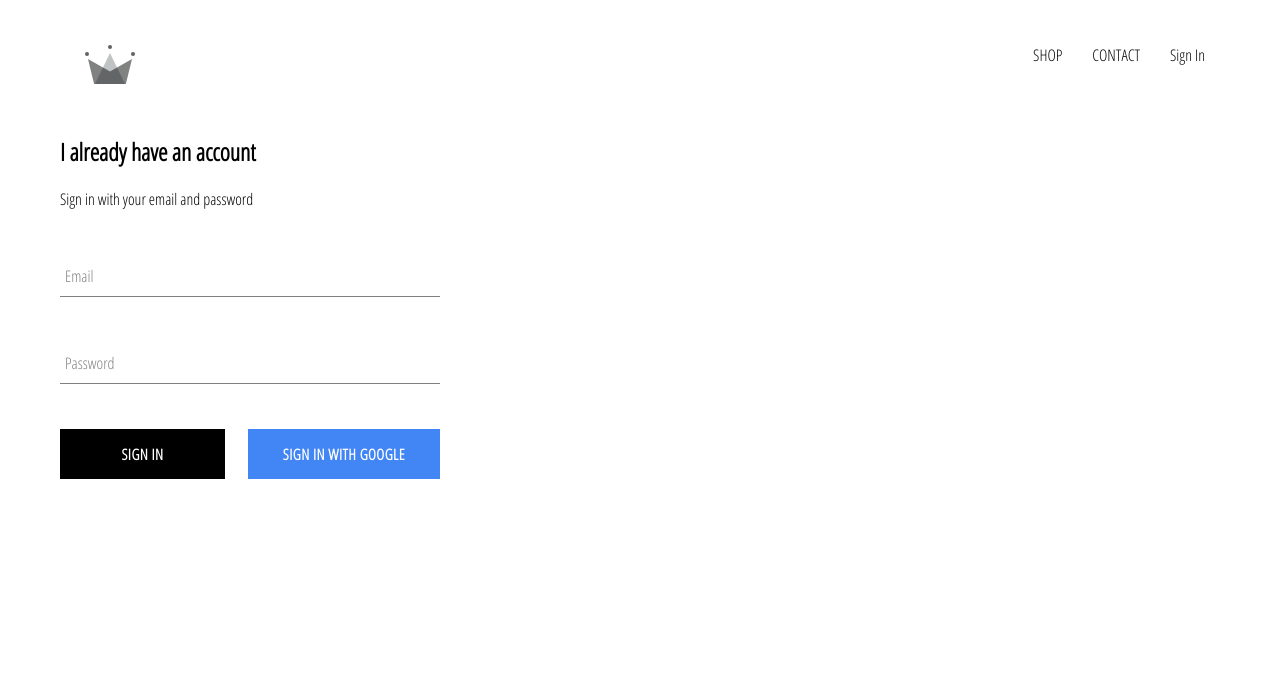
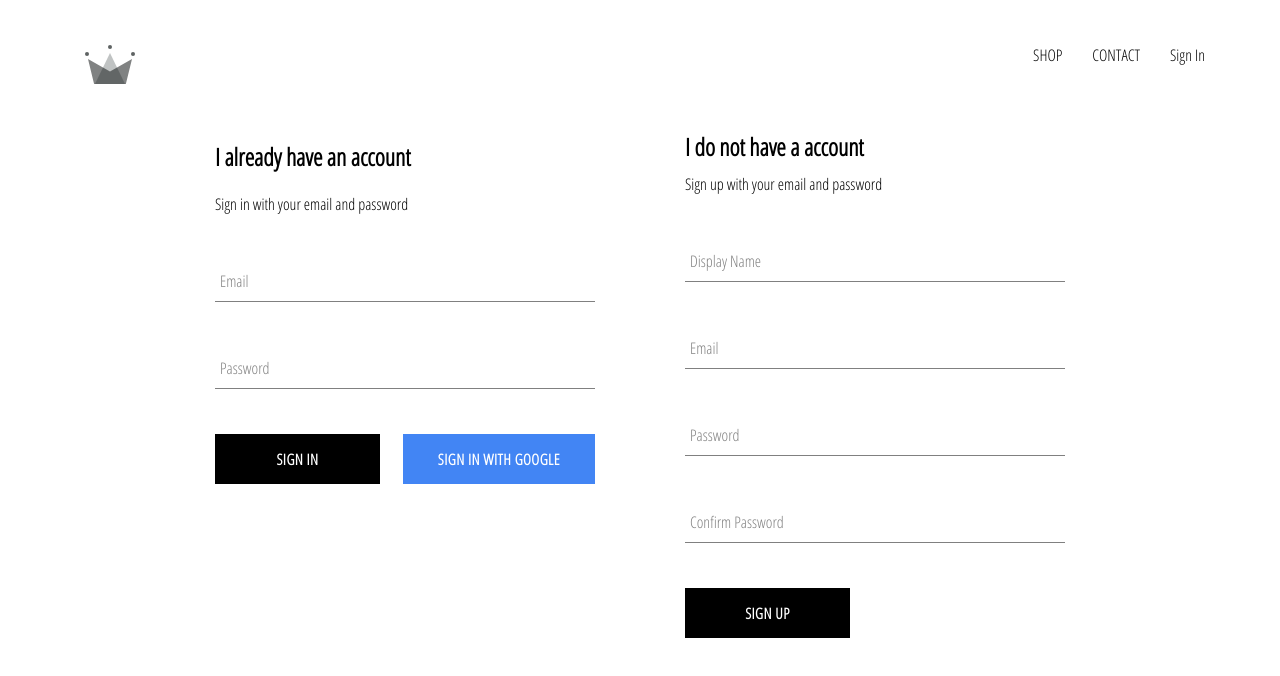
Before and after one commit to mmustafa86/E-commerce, a React (Create React App) app: page /signin in a window 1280 px wide. Shown: the top 676 px of the page. Built offline with nearby package versions, Linux system fonts and the light colour scheme; no server answers.

Commit message:
set database

```diff
--- a/src/App.js
+++ b/src/App.js
@@ -22,17 +22,15 @@ class App extends React.Component {
       if (user) {
         //firebase code
         const userRef = await createUserProfileDocument(user);
-        userRef.onSnapshot((snapshot)=>{
+        userRef.onSnapshot((snapshot) => {
           this.setState({
-            id:snapshot.id,
-            ...snapshot.data()
-          })
+            currentUser: { id: snapshot.id, ...snapshot.data() },
+          });
+          console.log(this.state);
+        });
+      }
+      this.setState({ currentUser: user });
 
-        })
-
-      }
-      this.setState({currentUser:user})
-      console.log(this.state)
     });
   }
 
--- a/src/components/sign-up/Signup.js
+++ b/src/components/sign-up/Signup.js
@@ -1,43 +1,100 @@
-import React from 'react';
-import FormInput from '../form-input/FormInput';
-import CustomButton from '../custom-button/Custom-button';
+import React from "react";
+import FormInput from "../form-input/FormInput";
+import CustomButton from "../custom-button/Custom-button";
 
-import { auth, createUserProfileDocument } from '../../firebase/firebase.utils';
+import { auth, createUserProfileDocument } from "../../firebase/firebase.utils";
 
-import './sign-up.styles.scss';
-
-
+import "./sign-up.styles.scss";
 
 class SignUp extends React.Component {
   constructor() {
     super();
     this.state = {
+      displayName: "",
+      email: "",
+      password: "",
+      confirmPassword: "",
+    };
+  }
+// for submit
+  handleSubmit = async (event) => {
+    event.preventDefault();
+    const { displayName, email, password, confirmPassword } = this.state;
+if(password!==confirmPassword){
+    alert("passwords don't match");
+    return;
+}
+
+try {
+    //firbase
+const {user} = await auth.createUserWithEmailAndPassword(email,password);
+await createUserProfileDocument(user, { displayName });
+// when this finish we need to reset the state
+this.setState({
     displayName: '',
     email: '',
     password: '',
-        confirmPassword: ''
-      };
+    confirmPassword:''
+})
+} catch(error){
+    console.error(error);
 }
 
-    handleSubmit = event =>{
+  };
 
-    }
-
-
-
-    handleChange = event => {
+  handleChange = (event) => {
     const { name, value } = event.target;
 
     this.setState({ [name]: value });
   };
 
+  render() {
+    const { displayName, email, password, confirmPassword } = this.state;
+    return (
+            <div className="sign-up">
+      <h2 className="title">I do not have a account</h2>
+      <span>Sign up with your email and password</span>
+      <form className="sign-up-form" onSubmit={this.handleSubmit}>
+        <FormInput
+          type="text"
+          name="displayName"
+          value={displayName}
+          onChange={this.handleChange}
+          label="Display Name"
+          required
+        />
+        <FormInput
+          type="email"
+          name="email"
+          value={email}
+          onChange={this.handleChange}
+          label="Email"
+          required
+        />
 
+        <FormInput
+          type="password"
+          name="password"
+          value={password}
+          onChange={this.handleChange}
+          label="Password"
+          required
+        />
 
-    render(){
+        <FormInput
+          type="password"
+          name="confirmPassword"
+          value={confirmPassword}
+          onChange={this.handleChange}
+          label="Confirm Password"
+          require
+        />
 
+        <CustomButton type="submit">SIGN UP</CustomButton>
+      </form>
+    </div>
+    )
+  }
 }
 
-}
-
-
 export default SignUp;
--- a/src/pages/sign-in-and-sign-up/SignInAndSignUp.js
+++ b/src/pages/sign-in-and-sign-up/SignInAndSignUp.js
@@ -1,11 +1,13 @@
 import React from 'react';
 import Sigin from '../../components/sign-in/SignIn'
+import SignUp from '../../components/sign-up/Signup'
 import './sign-in-and-sign-up.styles.scss';
 
 const SignInAndSignUp = () => {
     return (
         <div className='sign-in-and-sign-up'>
            <Sigin/>
+           <SignUp/>
         </div>
     )
 }
--- a/src/pages/sign-in-and-sign-up/sign-in-and-sign-up.styles.scss
+++ b/src/pages/sign-in-and-sign-up/sign-in-and-sign-up.styles.scss
@@ -0,0 +1,6 @@
+.sign-in-and-sign-up {
+    width: 850px;
+    display: flex;
+    justify-content: space-between;
+    margin: 30px auto;
+  }
```
Lines whose indentation alone changed are shown as unchanged.
